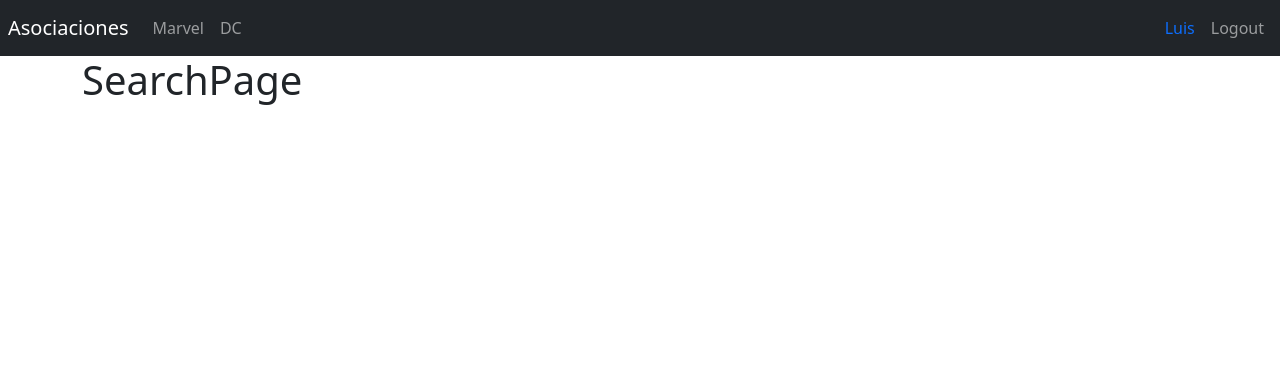
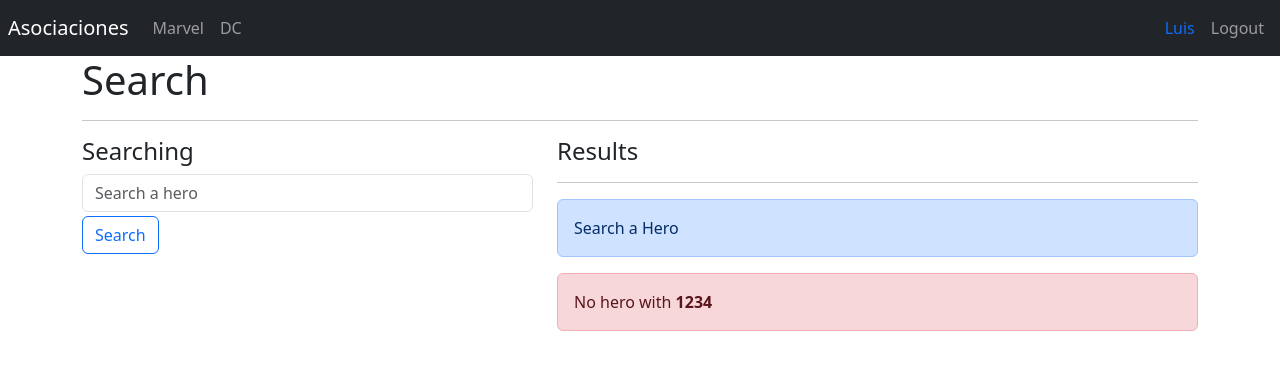
Before and after one commit to luiseuler/HeroesAppReact, a React (Vite) app: page /search in a window 1280 px wide. Shown: the top 370 px of the page. Built offline with nearby package versions, Linux system fonts and the light colour scheme.

Commit message:
Diseño de la pantalla de búsqueda

```diff
--- a/src/heroes/pages/SearchPage.jsx
+++ b/src/heroes/pages/SearchPage.jsx
@@ -1,5 +1,35 @@
 export const SearchPage = () => {
     return (
-        <h1>SearchPage</h1>
+        <>
+            <h1>Search</h1>
+            <hr />
+
+            <div className="row">
+                <div className="col-5">
+                    <h4>Searching</h4>
+
+                    <form>
+                        <input type="text"
+                            placeholder="Search a hero"
+                            className="form-control"
+                            name="searchText"
+                            autoComplete="off" />
+
+                        <button className="btn btn-outline-primary mt-1">
+                            Search
+                        </button>
+                    </form>
+                </div>
+
+                <div className="col-7">
+                    <h4>Results</h4>
+                    <hr />
+
+                    <div className="alert alert-primary">Search a Hero</div>
+
+                    <div className="alert alert-danger">No hero with <b>1234</b></div>
+                </div>
+            </div>
+        </>
     );
 }
```
